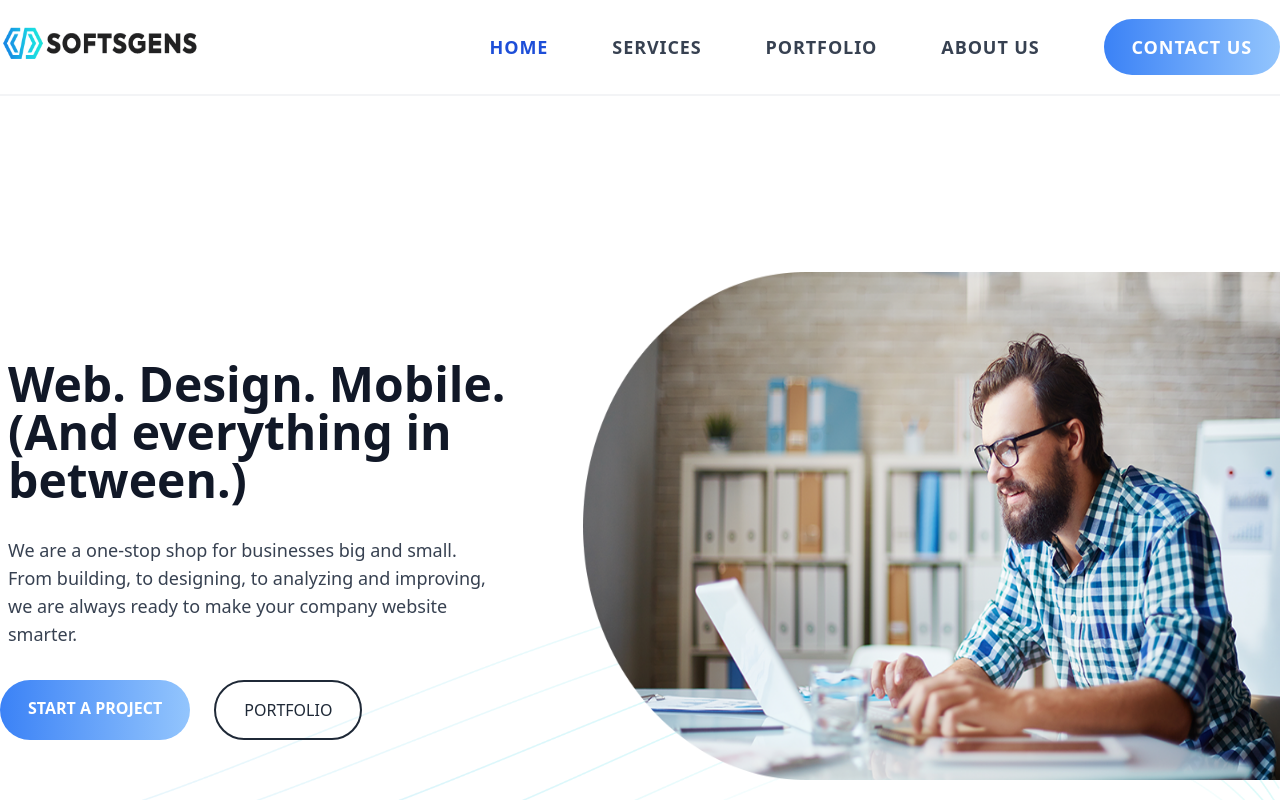
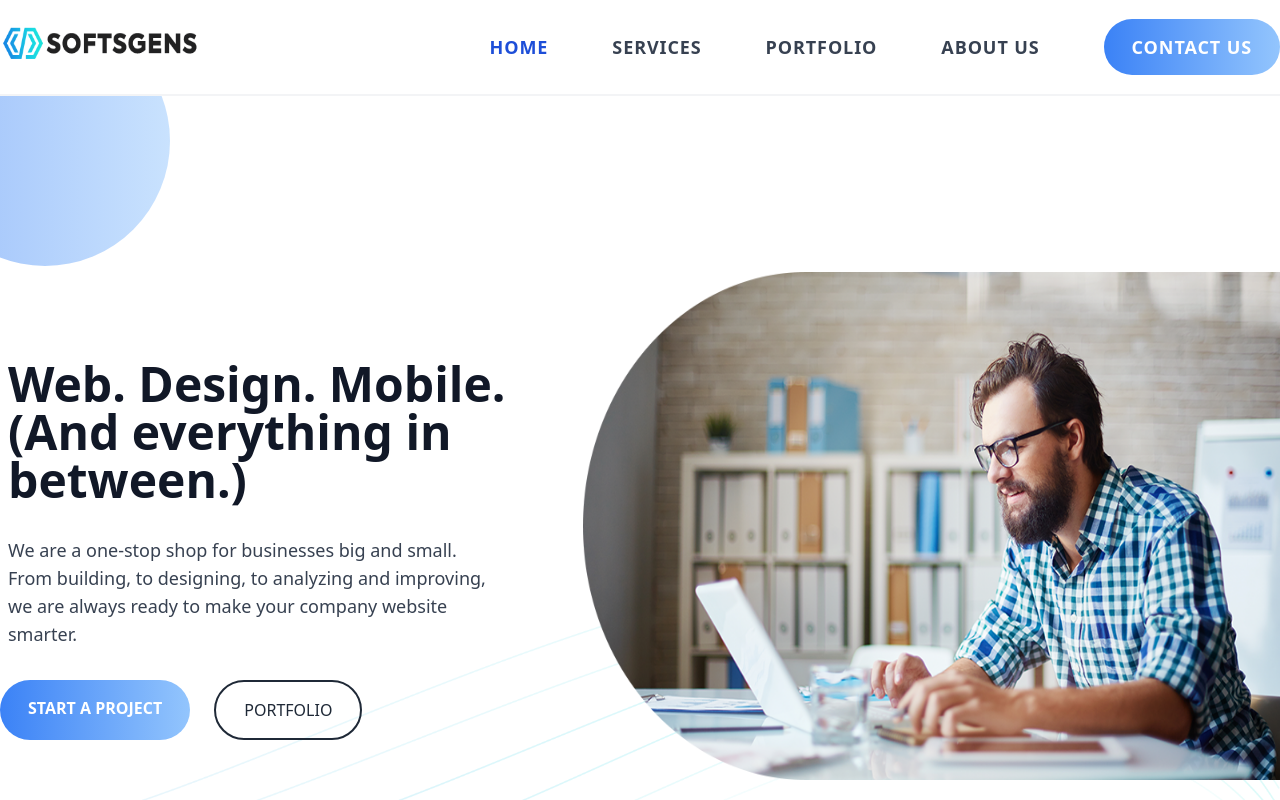
Before and after one commit to mufaqar/softsgens, a Next.js app: page / in a window 1280 px wide. Shown: the top 800 px of the page. Built offline with nearby package versions, Linux system fonts and the light colour scheme.

Commit message:
Update hero.js

```diff
--- a/components/hero.js
+++ b/components/hero.js
@@ -4,12 +4,14 @@ import Image from 'next/image';
 export default function Hero() {
   return (
     <>
-      <div className="bg-hero">
+      <div className="bg-hero relative overflow-hidden">
         <div className="container flex  items-center justify-between px-4 lg:px-0 py-44  mx-auto flex-col-reverse lg:flex-row static overflow-hidden">
+          <div className=" bg-gradient-to-l from-blue-300 to-blue-500 w-[250px] h-[250px] rounded-full absolute -top-20 -left-20 opacity-50"></div>
           <div className="w-full mt-10 lg:w-1/2 lg:mr-0">
             <h2 className="p-2 text-4xl font-extrabold leading-tight text-gray-900 lg:text-5xl font-fira">
               Web. Design. Mobile. (And everything in between.)
             </h2>
+
             <p className="p-2 mt-4 text-lg text-gray-700 font-fira lg:pr-20 ">
               We are a one-stop shop for businesses big and small. From
               building, to designing, to analyzing and improving, we are always
```
